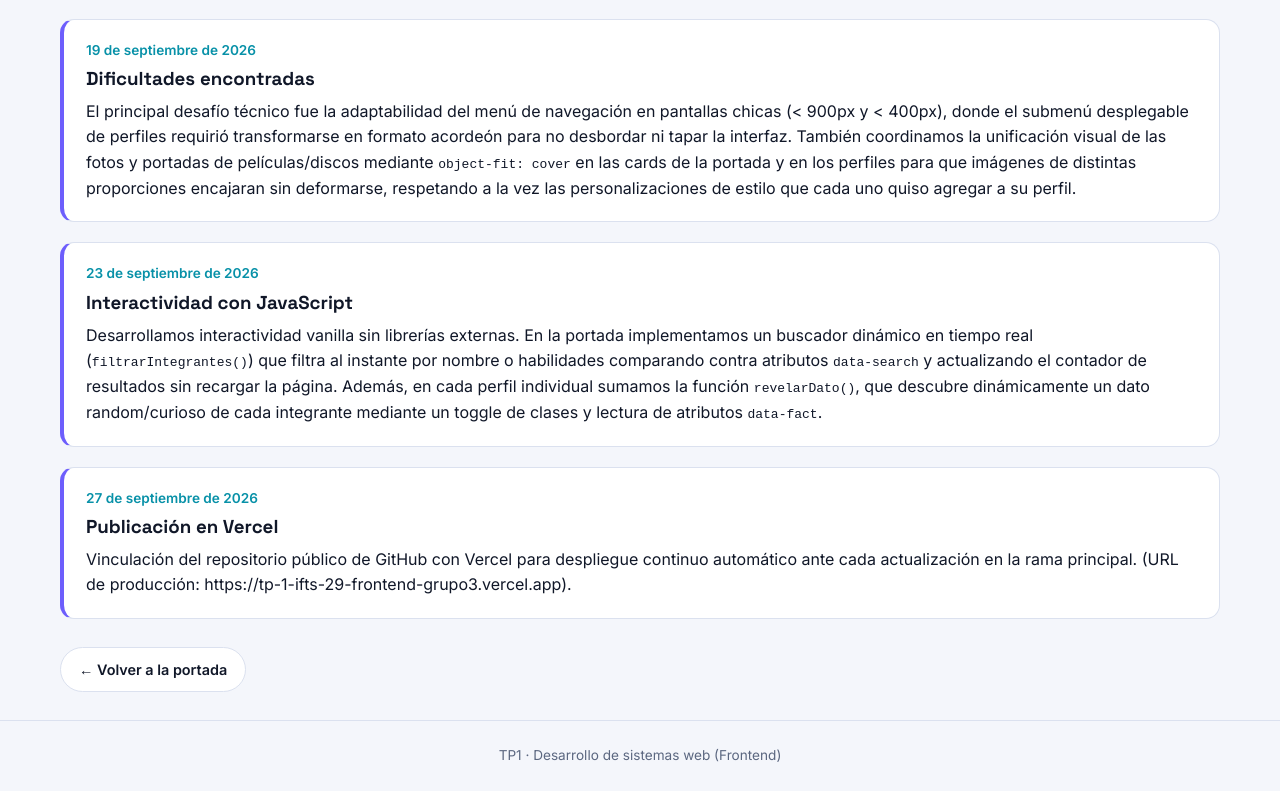
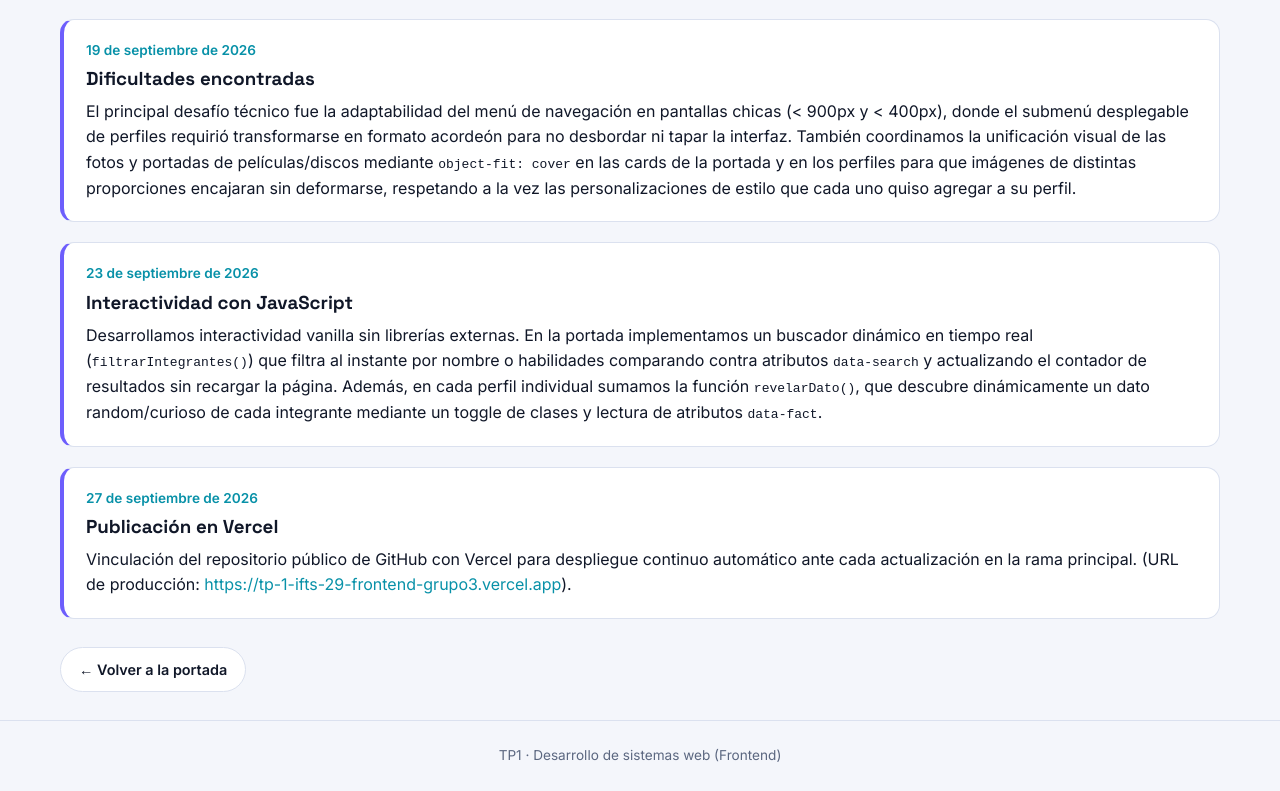
Before and after one commit to Ignacio-Humphreys/TP1_IFTS29_Frontend_Grupo3, a plain HTML site: page bitacora.html in a window 1280 px wide. Shown: the part 762-1553 px from the top of the page. Drawn offline with Linux system fonts and the light colour scheme.

Commit message:
Agregado link de Vercel a bitácora

```diff
--- a/bitacora.html
+++ b/bitacora.html
@@ -86,7 +86,7 @@
   <div class="log-entry">
     <span class="log-date">27 de septiembre de 2026</span>
     <h3>Publicación en Vercel</h3>
-    <p>Vinculación del repositorio público de GitHub con Vercel para despliegue continuo automático ante cada actualización en la rama principal. (URL de producción: https://tp-1-ifts-29-frontend-grupo3.vercel.app).</p>
+    <p>Vinculación del repositorio público de GitHub con Vercel para despliegue continuo automático ante cada actualización en la rama principal. (URL de producción: <a href="https://tp-1-ifts-29-frontend-grupo3.vercel.app" target="_blank" rel="noopener noreferrer">https://tp-1-ifts-29-frontend-grupo3.vercel.app</a>).</p>
   </div>
 
   <div class="page-actions">
```
